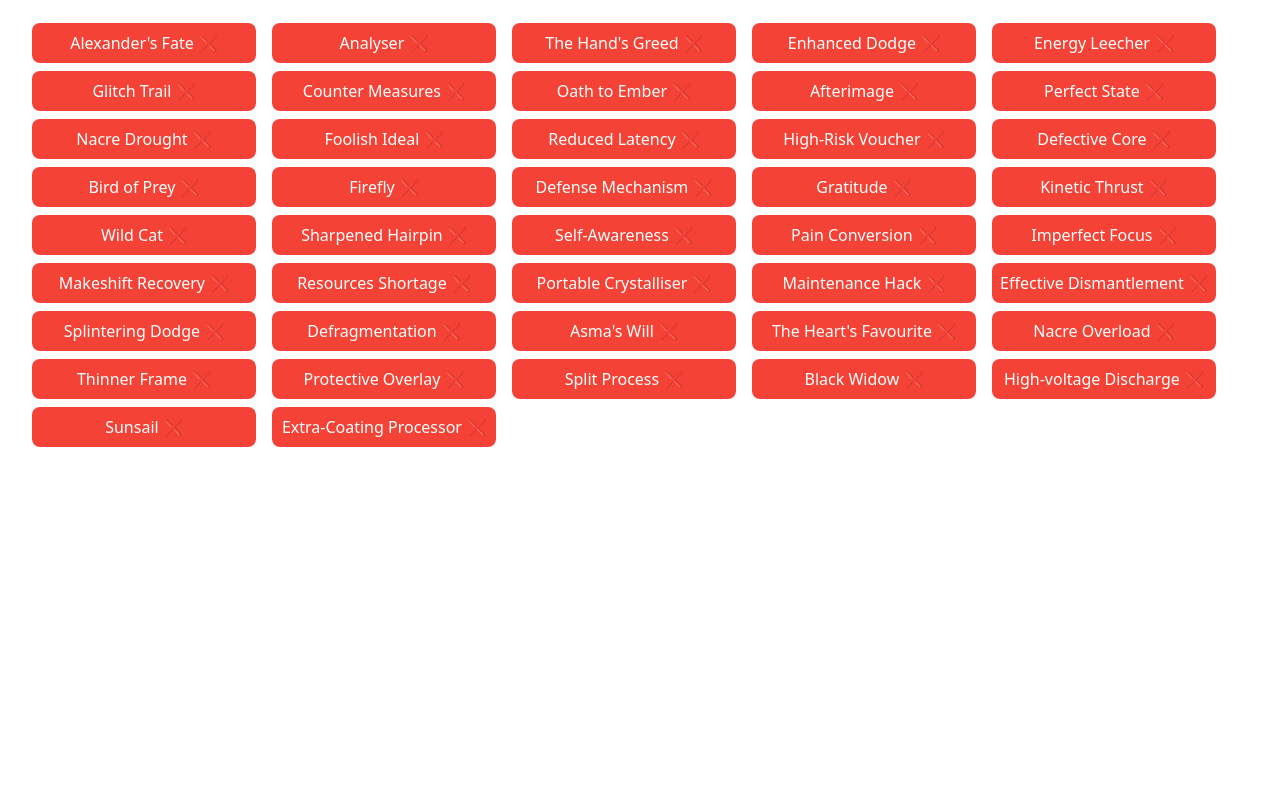
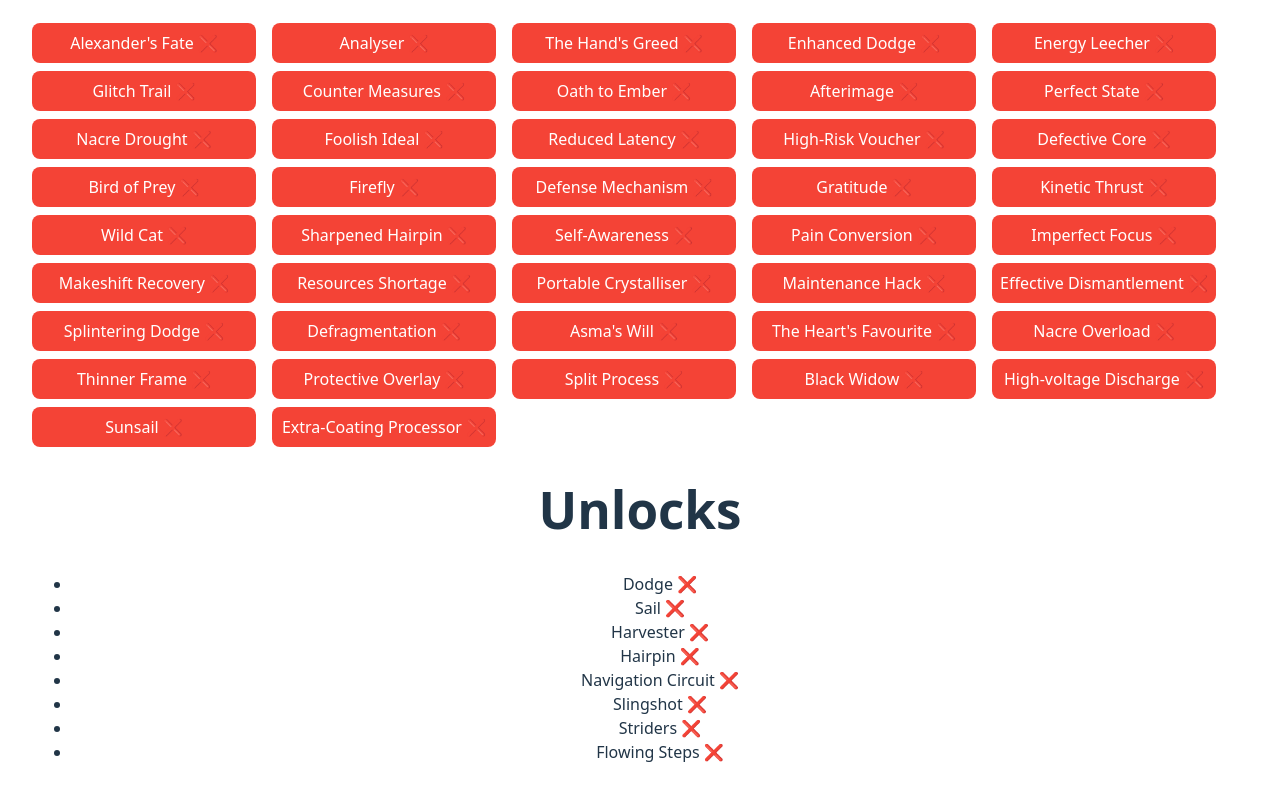
Before and after one commit to The-Black-Lodge/mio-save-analyzer, a React (Vite) app: page / in a window 1280 px wide. Shown: the part 526-1326 px from the top of the page. Before the commit the page ends 1005 px from the top, so only its background shows below. Built offline with nearby package versions, Linux system fonts and the light colour scheme.

Commit message:
add unlocks

```diff
--- a/src/App.jsx
+++ b/src/App.jsx
@@ -3,6 +3,7 @@ import SaveProvider from "./components/SaveProvider"
 import SavePicker from "./components/SavePicker"
 import SaveStats from "./components/SaveStats"
 import Trinkets from "./components/Trinkets"
+import Unlocks from "./components/Unlocks"
 
 function App() {
   return (
@@ -10,6 +11,7 @@ function App() {
       <SavePicker />
       <SaveStats />
       <Trinkets />
+      <Unlocks />
     </SaveProvider>
   )
 }
--- a/src/components/SaveProvider.jsx
+++ b/src/components/SaveProvider.jsx
@@ -2,7 +2,7 @@ import raw0 from "../data/empty.save?raw"
 import raw1 from "../data/mine.save?raw"
 import raw2 from "../data/highest_known.save?raw"
 import localization from "../data/localization.en.json"
-import { useState, useEffect } from "react"
+import { useState, useEffect, useMemo } from "react"
 import { parseSave } from "../saveParser"
 import { SaveContext } from "./SaveContext"
 
@@ -20,35 +20,40 @@ const SaveProvider = ({ children }) => {
     setGameData(testSaves[currentSave])
   }, [currentSave])
 
+  const playerStats = useMemo(() => {
     const parsePlaytime = (totalSeconds) => {
       const hours = Math.floor(totalSeconds / 3600)
       const minutes = Math.floor((totalSeconds % 3600) / 60)
       return `${hours}h ${minutes}m`
     }
-
     const parseLastSaveTime = (lastSaveTime) => {
       const date = new Date(lastSaveTime * 1000)
       return date.toLocaleString()
     }
-
-  const parseTrinkets = () => {
     const trinketObj = gameData?.Saved_entries?.TRINKET ?? {}
-    return Object.entries(trinketObj)
+    const trinkets = Object.entries(trinketObj)
       .filter(([, value]) => value?.flags?.includes("Acquired"))
       .map(([key]) => key)
-  }
 
-  const playerStats = {
+    const unlockObj = gameData?.Saved_entries?.UNLOCK ?? {}
+    const unlocks = Object.entries(unlockObj)
+      .filter(([, value]) => value?.flags?.includes("Acquired"))
+      .map(([key]) => key)
+
+    return {
       deaths: gameData?.Saved_entries?.STATS?.DEATH?.count ?? 0,
       playtime: parsePlaytime(gameData?.Saved_not_important?.playtime ?? 0),
       lastSaveTime: parseLastSaveTime(
         gameData?.Saved_not_important?.last_save_time ?? 0,
       ),
-    liquidNacresCount: gameData?.Saved_not_important?.liquid_nacres_count ?? 0,
+      liquidNacresCount:
+        gameData?.Saved_not_important?.liquid_nacres_count ?? 0,
       solidifyNacreCount:
         gameData?.Saved_not_important?.solidify_nacre_count ?? 0,
-    trinkets: parseTrinkets(),
+      trinkets,
+      unlocks,
     }
+  }, [gameData])
 
   console.log(playerStats)
 
--- /dev/null
+++ b/src/components/Unlocks.jsx
@@ -0,0 +1,23 @@
+import useSaveProvider from "../hooks/useSaveProvider"
+
+const Unlocks = () => {
+  const { playerStats, localization } = useSaveProvider()
+
+  const allUnlocks = localization?.ITEM_NAME_UNLOCK ?? {}
+  const acquiredUnlocks = playerStats?.unlocks ?? []
+
+  return (
+    <>
+      <h1>Unlocks</h1>
+      <ul>
+        {Object.entries(allUnlocks).map(([key, value]) => (
+          <li key={key}>
+            {value} {acquiredUnlocks.includes(key) ? "✅" : "❌"}
+          </li>
+        ))}
+      </ul>
+    </>
+  )
+}
+
+export default Unlocks
```
Lines whose indentation alone changed are shown as unchanged.
